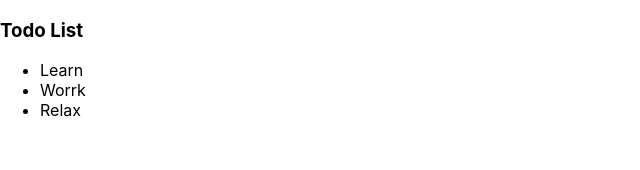
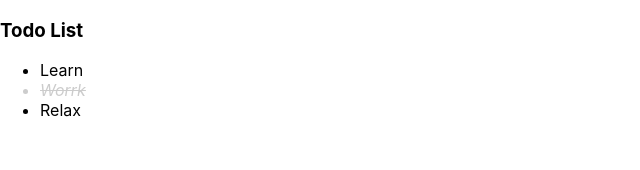
Before and after one commit to viethoaken/reactjs-app, a React (Create React App) app: page / in a window 1280 px wide. Shown: the top 170 px of the page, without its empty margins (0-640 px from the left). Built offline with nearby package versions, Linux system fonts and the light colour scheme.

Commit message:
Added todo component

```diff
--- a/package.json
+++ b/package.json
@@ -6,6 +6,7 @@
     "@testing-library/jest-dom": "^5.16.5",
     "@testing-library/react": "^13.4.0",
     "@testing-library/user-event": "^13.5.0",
+    "classnames": "^2.3.2",
     "react": "^18.2.0",
     "react-dom": "^18.2.0",
     "react-scripts": "5.0.1",
--- a/src/features/Todo/components/TodoList/index.jsx
+++ b/src/features/Todo/components/TodoList/index.jsx
@@ -1,23 +1,37 @@
 import React from 'react';
 import PropTypes from 'prop-types';
+import classnames from 'classnames';
+import './styles.scss';
 
 TodoList.propTypes = {
-    todoList: PropTypes.array
-
+    todoList: PropTypes.array,
+    onTodoClick: PropTypes.func
 };
 
 TodoList.defaultProps = {
-    todoList: []
+    todoList: [],
+    onTodoClick: null,
 }
 
-function TodoList({todoList}) {
+// `onTodoClick` this parameter from parent component
+function TodoList({ todoList, onTodoClick }) {
+    const handleTodoClick = (todo, idx) => {
+        if (!onTodoClick) return; // check for have any parameters from parent component
+
+        onTodoClick(todo, idx);
+    }
 
     return (
-        <ul>
-            {todoList.map(todo => (
-                <li key={todo.id}>{todo.title}</li>
+        <ul className='todo-list'>
+            {todoList.map((todo, idx) => (
+                <li
+                key={todo.id} className={classnames({
+                    'todo-item': true,
+                    completed: todo.status === 'completed'
+                })}
+                onClick={ () => handleTodoClick(todo, idx)}>
+                {todo.title}</li>
             ))}
-
         </ul>
     );
 }
--- a/src/features/Todo/components/TodoList/styles.scss
+++ b/src/features/Todo/components/TodoList/styles.scss
@@ -0,0 +1,11 @@
+.todo-list {
+    & > li {
+        cursor: pointer;
+    }
+
+    & > li.completed {
+        font-style: italic;
+        color: #ccc;
+        text-decoration: line-through;
+    }
+}
--- a/src/features/Todo/index.jsx
+++ b/src/features/Todo/index.jsx
@@ -1,4 +1,4 @@
-import React from 'react';
+import React, { useState } from 'react';
 // import PropTypes from 'prop-types';
 import TodoList from './components/TodoList';
 
@@ -7,7 +7,7 @@
 };
 
 function TodoFeature(props) {
-    const todoList = [
+    const initTodoList = [
         {
             id: 1,
             title: 'Learn',
@@ -25,10 +25,29 @@
         },
     ]
 
+    const [todoList, setTodoList] = useState(initTodoList);
+
+    const handleTodoClick = (todo, idx) =>{
+        // clone current array to the new array
+        const newTodoList = [...todoList];
+
+        console.log(todo, idx);
+        // toggle state
+        newTodoList[idx] = {
+            ...newTodoList[idx],
+            status: newTodoList[idx].status === 'new' ? 'completed' : 'new',
+        }
+        // newTodoList[idx] = newTodo
+
+        // update toto List, set new todo list
+        setTodoList(newTodoList);
+    }
+
     return (
         <div>
             <h3>Todo List</h3>
-            <TodoList todoList={todoList}/>
+            {/* reder 1 list, notify to parent when have click in list */}
+            <TodoList todoList={todoList} onTodoClick={handleTodoClick} />
         </div>
     );
 }
```
Also changed, not shown: 1 other file (tests, documents, lock files or other folders).
